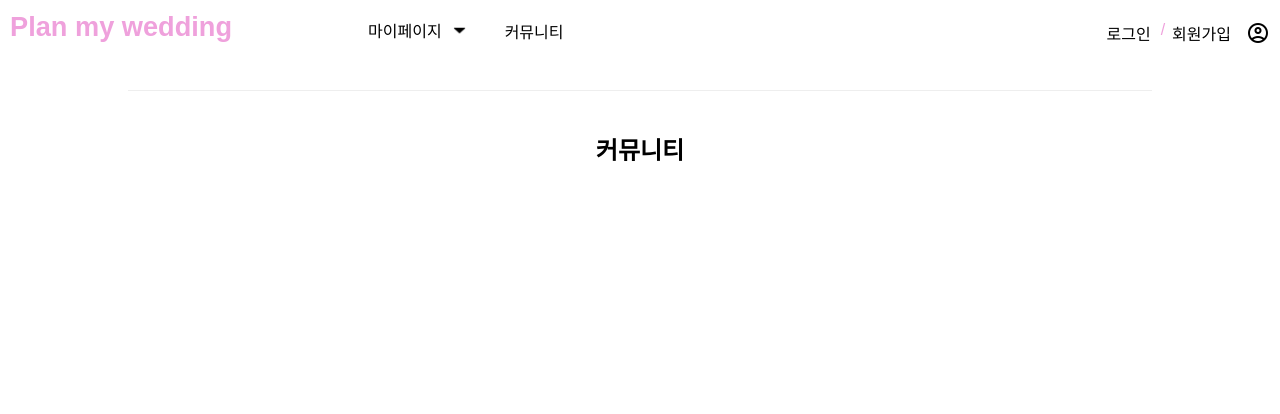
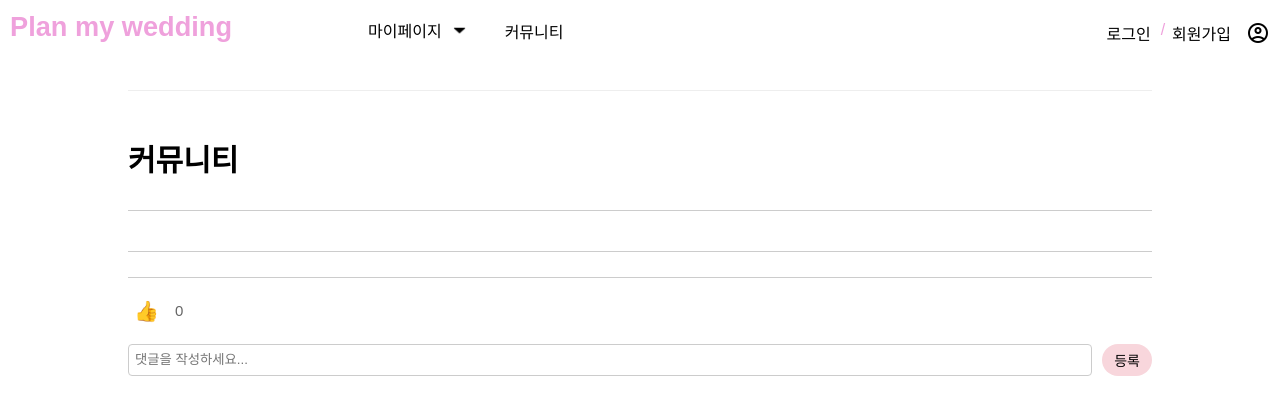
Before and after one commit to yugwangmyeong/PlanMyWedding, a React (Create React App) app in the folder front/: page /community/post/1 in a window 1280 px wide. Shown: the top 414 px of the page. Built offline with nearby package versions, Linux system fonts and the light colour scheme.

Commit message:
2025.04.04 커뮤니티 화면들 구성

```diff
--- a/front/src/components/Community.jsx
+++ b/front/src/components/Community.jsx
@@ -6,36 +6,41 @@ import toggleMenuIcon from "./styles/assets/toggleMenu.png";
 const Community = () => {
   const [isMypageOpen, setIsMypageOpen] = useState(false);
 
+  // 마이페이지 드롭다운 토글
   const toggleMypageMenu = () => {
     setIsMypageOpen(!isMypageOpen);
   };
 
-  // [2] 예시 게시글 데이터 (실제로는 서버에서 받아오거나 Redux, Context 등을 사용할 수 있습니다.)
+  // 임시 게시글 데이터 (실제 데이터는 서버나 전역 상태에서 받아옵니다)
   const [posts] = useState([
     {
       id: 1,
-      title: "웨딩 촬영 후기",
-      content: "드디어 웨딩 촬영을 마쳤어요! 스튜디오 분위기가 너무 좋아서...",
-      thumbnail: "/images/sample1.jpg",
-      date: "2025-04-01",
-      author: "happyBride",
+      title: "광주 인기 웨딩홀 드메르 식장 후기",
+      content: "드메르는 인기가 많아서 이미 주말에는 예약이 마감되었다고 하네요...",
+      likes: 77,        // 좋아요 수 (예시)
+      comments: 5,       // 댓글 수 (예시)
+      images: ["/images/sample1.jpg", "/images/sample2.jpg"], // 썸네일용 이미지
+      service: "웨딩홀",
+      region: "광주"
     },
     {
       id: 2,
-      title: "스드메 업체 추천 부탁드려요",
-      content: "서울 강남권에서 괜찮은 스드메 찾고 있어요! 예산은...",
-      thumbnail: "/images/sample2.jpg",
-      date: "2025-04-02",
-      author: "weddinglover",
+      title: "드레스 투어 후기",
+      content: "드레스 투어를 다녀왔어요. 가장 마음에 들었던 곳은...",
+      likes: 23,
+      comments: 5,
+      images: ["/images/sample3.jpg"],
+      service: "드레스",
+      region: "서울"
     },
     // 필요한 만큼 더미 데이터 추가
   ]);
 
   return (
     <div className="community-container">
+      {/* 헤더 영역 */}
      <header className="header">
       <div className="logo">Plan my wedding</div>
-
       <nav className="nav-links">
         {/* 마이페이지 버튼 - 클릭 시 드롭다운 표시 */}
         <div className={`mypage-container ${isMypageOpen ? "open" : ""}`}>
@@ -178,16 +183,30 @@ const Community = () => {
     <div className="post-list">
       {posts.map((post) => (
         <article className="post-item" key={post.id}>
-          <div className="post-image">
-            <img src={post.thumbnail} alt={post.title} />
+
+          {/* 왼쪽: 글 정보 */}
+          <div className="post-info">
+            <h3 className="post-title">{post.title}</h3>
+
+            {/* 게시글 내용 영역: 구분선 없음 */}
+          <div className="post-content">
+            <p>{post.content}</p>
           </div>
-          <div className="post-info">
-            <h3>{post.title}</h3>
-            <p>{post.content}</p>
+
+            {/* 좋아요/댓글 영역: 구분선이 적용됨 */}
             <div className="post-meta">
-              <span className="post-author">{post.author}</span>
-              <span className="post-date">{post.date}</span>
+              <span className="post-likes">👍 {post.likes}</span>
+              <span className="post-comments">💬 {post.comments}</span>
             </div>
+          </div>
+          {/* 썸네일 이미지 */}
+          <div className="post-thumbnail">
+          {post.images && post.images.length > 0 ? (
+            // 실제 파일 객체가 아니라 URL이므로 바로 src에 할당
+            <img src={post.images[0]} alt="thumbnail" />
+          ) : (
+            <img src="/images/no-image.jpg" alt="no thumbnail" />
+          )}
           </div>
         </article>
        ))}
--- a/front/src/components/CommunityPost.jsx
+++ b/front/src/components/CommunityPost.jsx
@@ -1,18 +1,55 @@
 import React from 'react';
-import { Link } from 'react-router-dom';
+import { Link, useLocation } from 'react-router-dom';
 import './styles/communitypost.css';
 import toggleMenuIcon from './styles/assets/toggleMenu.png';
 
 const CommunityPost = () => {
-  // 헤더 관련 상태 (예시: 드롭다운 토글)
+  const location = useLocation();
+  const { post } = location.state || {};
+
+  // 헤더 드롭다운 상태
   const [isMypageOpen, setIsMypageOpen] = React.useState(false);
   const toggleMypageMenu = () => {
     setIsMypageOpen(!isMypageOpen);
   };
 
-  // 임시 게시글 데이터 (실제 데이터는 서버나 상태관리에서 받아올 수 있음)
-  const post = {
+  // 좋아요 상태(임시)
+  const [likes, setLikes] = React.useState(0);
+  const [liked, setLiked] = React.useState(false);
 
+  // 댓글 상태(임시)
+  const [comments, setComments] = React.useState([]);
+  const [newComment, setNewComment] = React.useState('');
+
+  // 좋아요 버튼 클릭
+  const handleLike = () => {
+    if (liked) {
+        setLikes((prevLikes) => prevLikes - 1);
+        setLiked(false);
+      } else {
+        setLikes((prevLikes) => prevLikes + 1);
+        setLiked(true);
+      }
+};
+
+  // 댓글 작성
+  const handleCommentSubmit = (e) => {
+    e.preventDefault();
+    if (newComment.trim() === '') return;
+    // 예: 작성자 익명
+    const commentData = {
+        author: "익명",
+        text: newComment
+      };
+    // 임시로 댓글 배열에 추가
+    setComments([...comments, newComment]);
+    setNewComment('');
+  };
+
+  // 신고하기 버튼 클릭
+  const handleReport = (index) => {
+    alert(`댓글 ${index + 1}을(를) 신고합니다.`);
+    // 실제로는 서버와 통신하여 신고 로직 처리
   };
 
   return (
@@ -49,15 +86,74 @@ const CommunityPost = () => {
       <div className="community-post-wrapper">
         <h2 className="community-heading">커뮤니티</h2>
 
-        <h2 className="post-title">{post.title}</h2>
-        <div className="post-meta">
-          <span className="post-category">{post.category}</span>
-          <span className="post-author">{post.author}</span>
-          <span className="post-date">{post.date}</span>
+        {/* 제목 */}
+        <h2 className="post-title">{post?.title}</h2>
+
+        {/* 메타 정보 영역(카테고리, 서비스, 지역 등) */}
+        <div className="post-metaPost">
+        {post?.service && <span className="post-service">{post.service}</span>}
+          {post?.region && <span className="post-region">{post.region}</span>}
+          {post?.author && <span className="post-author">{post.author}</span>}
+          {post?.category && <span className="post-category">{post.category}</span>}
         </div>
+
+        {/* 이미지 미리보기 영역 */}
+        {post?.images && post.images.length > 0 && (
+          <div className="post-images">
+            {post.images.map((file, index) => (
+              <img
+                key={index}
+                src={URL.createObjectURL(file)}
+                alt={`uploaded ${index}`}
+                className="post-image-preview"
+              />
+            ))}
+          </div>
+        )}
+
+        {/* 본문 내용 */}
         <div className="post-content">
-          <p>{post.content}</p>
+          <p>{post?.content}</p>
         </div>
+
+        {/* 구분선 */}
+        <hr className="divider-line" />
+
+        {/* 좋아요 & 댓글 영역 */}
+        <div className="post-interactions">
+          <div className="like-section">
+            <button className="like-btn" onClick={handleLike}>
+               👍
+            </button>
+            <span className="like-count">{likes}</span>
+          </div>
+
+          {/* 댓글 목록 */}
+          <div className="comment-list">
+            {comments.map((comment, idx) => (
+              <div key={idx} className="comment-item">
+                <div className="comment-left">
+                  <span className="comment-author">{comment.author}</span> : {comment.text}
+                </div>
+                <button className="report-btn" onClick={() => handleReport(idx)}>
+                  신고하기
+                </button>
+              </div>
+            ))}
+          </div>
+
+          {/* 댓글 작성 폼 */}
+          <form className="comment-form" onSubmit={handleCommentSubmit}>
+            <input
+              type="text"
+              placeholder="댓글을 작성하세요..."
+              value={newComment}
+              onChange={(e) => setNewComment(e.target.value)}
+            />
+            <button type="submit">등록</button>
+          </form>
+        </div>
+
       </div>
     </div>
   );
--- a/front/src/components/CommunityWrite.jsx
+++ b/front/src/components/CommunityWrite.jsx
@@ -16,17 +16,14 @@ const CommunityWrite = () => {
     // 글 제목, 내용, 카테고리 등 상태 관리
     const [title, setTitle] = useState('');
     const [content, setContent] = useState('');
-    const [category, setCategory] = useState('자유');
+    const [category, setCategory] = useState('');
     const [service, setService] = useState('');
     const [region, setRegion] = useState('');
-
-    // 이미지 업로드
     const [images, setImages] = useState([]);
 
     // 글 작성 처리: 작성하기 버튼 클릭 시, 데이터를 전달하며 CommunityPost로 이동
     const handleSubmit = (e) => {
         e.preventDefault();
-    // 글 작성 처리 로직 (ex: fetch POST)
     console.log('제목:', title);
     console.log('내용:', content);
     console.log('카테고리:', category);
@@ -49,7 +46,6 @@ const CommunityWrite = () => {
       });
     };
 
-    // **이미지 선택
     const handleImageChange = (e) => {
         const files = Array.from(e.target.files);
         // 기존 이미지 + 새로 선택한 이미지 총합이 15개를 넘으면 제한
--- a/front/src/components/Login.jsx
+++ b/front/src/components/Login.jsx
@@ -142,9 +142,9 @@ const Login = () => {
           {/* 회원가입 / 아이디 찾기 / 비밀번호 찾기 */}
         <div className="login-options">
           <a href="/register" className="option-item">회원가입</a>
-          <span className="divider"></span>
+          <span className="dividerLogin"></span>
           <a href="/find-id" className="option-item">아이디 찾기</a>
-          <span className="divider"></span>
+          <span className="dividerLogin"></span>
           <a href="/find-password" className="option-item">비밀번호 찾기</a>
         </div>
 
--- a/front/src/components/styles/communitypost.css
+++ b/front/src/components/styles/communitypost.css
@@ -134,27 +134,145 @@ nav a {
 
 /* 커뮤니티 상단 제목 */
 .community-heading {
-    font-size: 24px;
+    font-size: 30px;
     color: black;
     margin-bottom: 30px; /* 아래 요소와 간격 */
+    text-align: left;
   }
 
 .post-title {
-  font-size: 24px;
+  font-size: 20px;
   color: black;
   margin-bottom: 10px;
+  text-align: left;
 }
 
-.post-meta {
+.post-metaPost {
   display: flex;
-  gap: 15px;
-  font-size: 14px;
-  color: #666;
+  gap: 10px;
+  font-size: 20px;
+  color: black;
+  padding: 20px 0;         /* 위아래 여백 */
+  border-top: 1px solid #ccc;    /* 상단 구분선 */
+  border-bottom: 1px solid #ccc; /* 하단 구분선 */
   margin-bottom: 20px;
 }
 
+.post-service {
+    margin-right: 80px;
+  }
+
 .post-content {
-  font-size: 16px;
-  color: #333;
+  font-size: 25px;
+  color: black;
   line-height: 1.6;
+  text-align: left;
 }
+
+.post-images {
+    display: flex;
+    flex-wrap: wrap; /* 필요에 따라 줄바꿈 */
+    gap: 10px;       /* 이미지 사이 간격 */
+    margin-top: 20px;
+  }
+
+  .post-image-preview {
+    width: 300px;    /* 원하는 이미지 크기로 조정 */
+    height: 300px;
+    object-fit: cover;
+    border-radius: 4px;
+  }
+
+  /* 구분선 스타일 */
+.divider-line {
+    border: none;
+    border-top: 1px solid #ccc; /* 위쪽에만 1px 실선 */
+    margin: 20px 0;
+  }
+
+  /* 좋아요 & 댓글 섹션 */
+  .post-interactions {
+    margin-top: 20px;
+  }
+
+  .like-section {
+    display: flex;
+    align-items: center;
+    gap: 10px;
+    margin-bottom: 20px;
+  }
+
+  .like-btn {
+    border: none;
+    background: none;
+    font-size: 20px;
+    cursor: pointer;
+    align-items: center;
+  }
+
+  .like-btn:hover {
+    background-color: #f8f8f8;
+  }
+
+  .like-count {
+    font-size: 15px;
+    color: #666;
+  }
+
+  /* 댓글 목록 */
+  .comment-list {
+    margin-bottom: 20px;
+    text-align: left;
+  }
+
+  .comment-item {
+    display: flex;
+    justify-content: space-between; /* 왼쪽: 댓글 내용, 오른쪽: 신고하기 버튼 */
+    align-items: center;
+    margin-bottom: 8px;
+    font-size: 14px;
+    color: #333;
+  }
+
+  .report-btn {
+    border: none;
+    background: none;
+    color: #999;
+    cursor: pointer;
+    font-size: 14px;
+  }
+
+  .report-btn:hover {
+    color: red; /* 예시: 호버 시 빨간색 */
+  }
+
+  .comment-author {
+    font-weight: bold;
+    margin-right: 5px;
+  }
+
+  /* 댓글 작성 폼 */
+  .comment-form {
+    display: flex;
+    gap: 10px;
+  }
+
+  .comment-form input[type="text"] {
+    flex: 1;
+    padding: 6px;
+    border: 1px solid #ccc;
+    border-radius: 4px;
+  }
+
+  .comment-form button {
+    padding: 6px 12px;
+    border: none;
+    border-radius: 20px;
+    background-color: #f8d6dc;
+    cursor: pointer;
+    font-size: 14px;
+  }
+
+  .comment-form button:hover {
+    background-color: #f4bec7;
+  }
--- a/front/src/components/styles/login.css
+++ b/front/src/components/styles/login.css
@@ -67,7 +67,7 @@
     display: flex;
     justify-content: center;
     align-items: center;
-    gap: 10px; /* 각 링크 사이 여백 */
+    gap: 10px;
     margin-top: 15px;
     font-size: 12px;
     margin-top: 30px;
@@ -84,7 +84,7 @@
   }
 
   /* 구분선 스타일 */
-  .divider {
+  .dividerLogin {
     width: 1px; /* 선의 두께 */
     height: 30px; /* 선의 길이 */
     background-color: black; /* 선 색상 */
```
Also changed, not shown: front/src/components/styles/community.css (+43 -11 lines), front/src/components/styles/communitywrite.css (line endings or trailing spaces).
